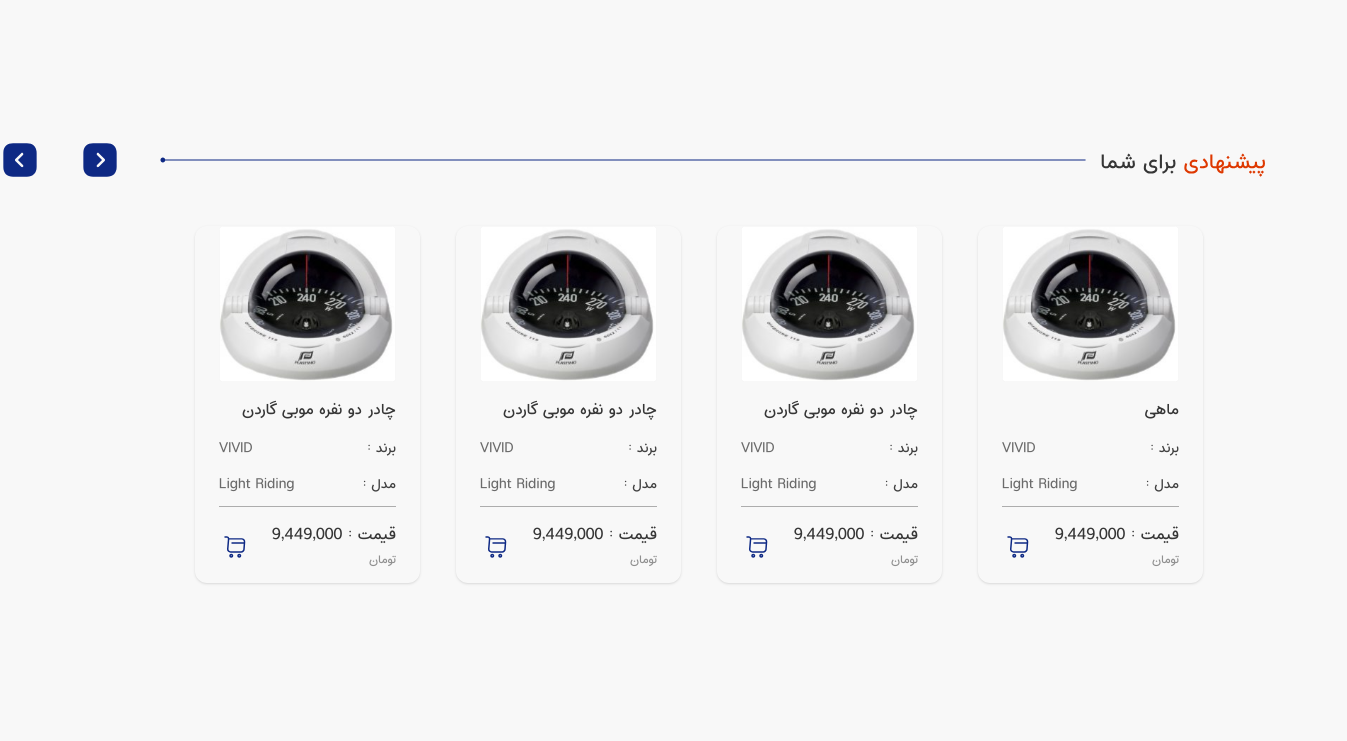
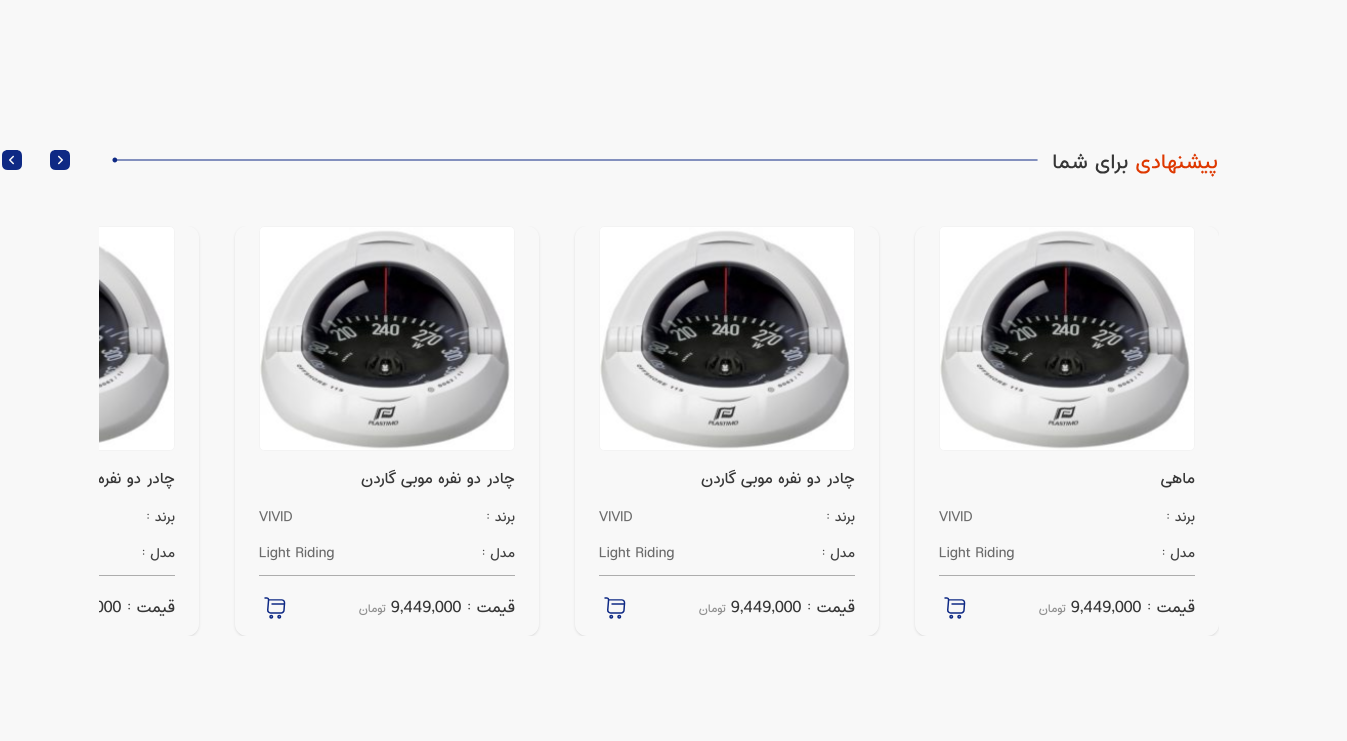
Before and after one commit to farnam04/makeen-darya, a Next.js app: page / in a window 1280 px wide. Shown: the part 1120-1861 px from the top of the page, 1347 px wide, since content can reach past the window. Built offline with nearby package versions, Linux system fonts and the light colour scheme; grey boxes are pictures that could not be loaded.

Commit message:
add suggestion in landing

```diff
--- a/src/Component/Landing/Suggestion/Suggestion.tsx
+++ b/src/Component/Landing/Suggestion/Suggestion.tsx
@@ -1,4 +1,6 @@
-import React, { Fragment } from "react";
+"use client";
+
+import React, { Fragment, useRef } from "react";
 import Image from "next/image";
 import Link from "next/link";
 import SuggestRout from "@/assent/Imge/Product/ProductDetail/SuggestionRout.svg";
@@ -6,22 +8,43 @@ import BasketImage from "@/assent/Imge/Product/‌basket.svg";
 import SuggestionData from "./SuggestionData";
 import ArrowLeft from "@/assent/Imge/Landing/arrow-left.svg";
 import ArrowRight from "@/assent/Imge/Landing/arrowRight.svg";
+
 const Suggestion = () => {
   const Data = SuggestionData().Suggestion;
+
+  const scrollContainerRef = useRef(null);
+
+  const scrollRight = () => {
+    if (scrollContainerRef.current) {
+      scrollContainerRef.current.scrollBy({
+        left: 300,
+        behavior: "smooth",
+      });
+    }
+  };
+
+  const scrollLeft = () => {
+    if (scrollContainerRef.current) {
+      scrollContainerRef.current.scrollBy({
+        left: -300,
+        behavior: "smooth",
+      });
+    }
+  };
+
   return (
     <Fragment>
-      <div className="mt-40 px-20 ">
-        <div className="flex gap-10">
-
-
+      <div className="mt-40 px-20">
+        <div className="flex justify-between items-center gap-10">
           <Image src={SuggestRout} width={1107} height={58} alt="suggestRout" />
-        <div className="flex items-center gap-10">
+          <div className="flex items-center gap-6">
             <Image
               src={ArrowRight}
               width={40}
               height={40}
               alt=""
               className="cursor-pointer"
+              onClick={scrollRight}
             />
 
             <Image
@@ -30,14 +53,19 @@ const Suggestion = () => {
               height={40}
               alt=""
               className="cursor-pointer"
+              onClick={scrollLeft}
             />
           </div>
         </div>
-        <div className="flex mr-16 mt-10 w-[90%] gap-9 ">
+
+        <div
+          ref={scrollContainerRef}
+          className="flex  mt-10 overflow-x-auto scrollbar-hide gap-9"
+        >
           {Data.map((items) => (
             <div
-              className="  relative  px-2 rounded-xl  shadow transition-transform duration-300 hover:scale-105 group"
               key={items.id}
+              className="relative px-2 rounded-xl shadow transition-transform duration-300 hover:scale-105 group flex-shrink-0"
             >
               <Link href="/product/productdetail">
                 <div className="flex flex-col gap-4 px-4">
--- a/src/Component/Landing/Suggestion/SuggestionData.tsx
+++ b/src/Component/Landing/Suggestion/SuggestionData.tsx
@@ -37,6 +37,37 @@ const SuggestionData = () => {
         model: "Light Riding",
         price: "9,449,000 ",
       },
+
+
+      {
+        id: 4,
+        src: ProductDataImage,
+        name: "چادر دو نفره موبی گاردن",
+        brand: "VIVID",
+        model: "Light Riding",
+        price: "9,449,000 ",
+      },
+
+
+
+      {
+        id: 4,
+        src: ProductDataImage,
+        name: "چادر دو نفره موبی گاردن",
+        brand: "VIVID",
+        model: "Light Riding",
+        price: "9,449,000 ",
+      },
+
+
+      {
+        id: 4,
+        src: ProductDataImage,
+        name: "چادر دو نفره موبی گاردن",
+        brand: "VIVID",
+        model: "Light Riding",
+        price: "9,449,000 ",
+      },
     ],
   };
 };
```
Lines whose indentation alone changed are shown as unchanged.
